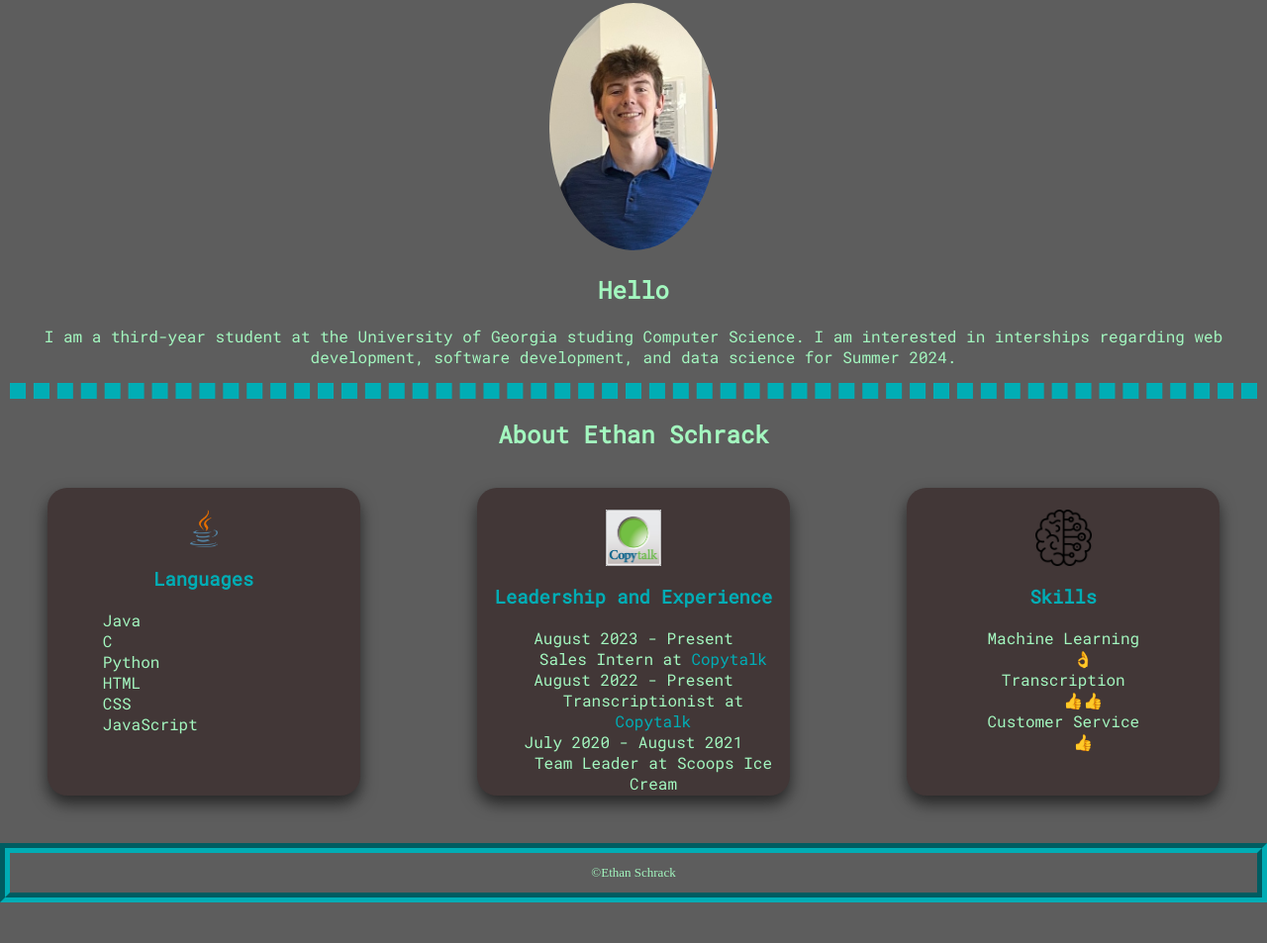
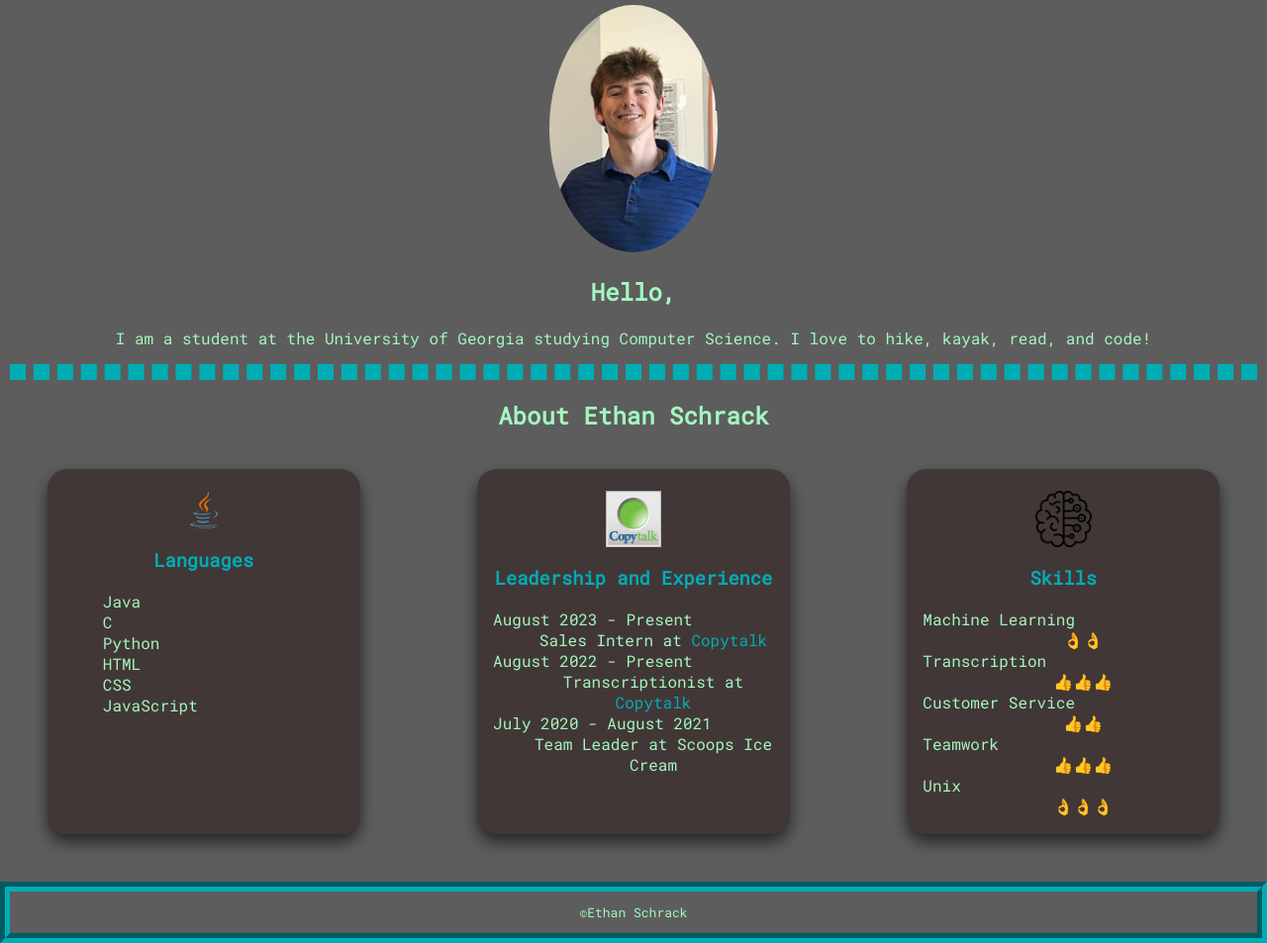
Before and after one commit to EthanSchrack/cv, a plain HTML site: page index.html in a window 1280 px wide. Shown: the part 376-1329 px from the top of the page at 99% size. Before the commit the page ends 1288 px from the top, so only its background shows below. Drawn offline with Linux system fonts and the light colour scheme; a web font is replaced by a local one.

Commit message:
Bug fixes

```diff
--- a/css/styles.css
+++ b/css/styles.css
@@ -31,7 +31,7 @@ footer {
 }
 
 nav, footer {
-    font-family: "Monsterat", serif;
+    font-family: "Roboto Mono", serif;
     font-size: small;
 }
 
@@ -84,7 +84,7 @@ h3 {
 }
 
 .uga {
-    height: 125px;
+    height: 120px;
     position: absolute;
     top: 85px;
     right: 100px;
@@ -137,17 +137,9 @@ ul {
     align-items: start;
 }
 
-dl {
-    display: inline;
-}
-
 dt {
-    display: inline;
-}
-
-dd {
-    flex-basis: 50%;
-    flex-grow: 0;
+    display: flex;
+    flex-wrap: wrap;
 }
 
 .one-col {
--- a/index.html
+++ b/index.html
@@ -15,7 +15,7 @@
 
 <nav>
     <p>
-        <a href="contact.html" target="_blank">Contact Ethan Schrack</a>
+        <a href="contact.html">Contact Ethan Schrack</a>
     </p>
 </nav>
 
@@ -27,11 +27,10 @@
 </section>
 <section class="longer">
     <img src="images/Headshot.jpg" class="headshot" alt="A headshot of the author of this page" title="Ethan Schrack" height="250">
-    <h2>Hello</h2>
+    <h2>Hello,</h2>
     <p>
-        I am a third-year student at the University of Georgia studing Computer Science.
-        I am interested in interships regarding web development, software development, and
-        data science for Summer 2024.
+        I am a student at the University of Georgia studying Computer Science.
+        I love to hike, kayak, read, and code!
     </p>
     <hr>
     <h2>About Ethan Schrack</h2>
@@ -61,16 +60,18 @@
         <img src="images/ml.png" class="ml" title="Machine Learning" alt="Half brain, half tree of nodes">
         <h3>Skills</h3>
         <dl>
-            <dt>Machine Learning<dt> <dd>👌</dd>
-            <dt>Transcription</dt> <dd>👍👍</dd>
-            <dt>Customer Service</dt> <dd>👍</dd>
+            <dt>Machine Learning<dt> <dd>👌👌</dd>
+            <dt>Transcription</dt> <dd>👍👍👍</dd>
+            <dt>Customer Service</dt> <dd>👍👍</dd>
+            <dt>Teamwork</dt> <dd>👍👍👍</dd>
+            <dt>Unix</dt> <dd>👌👌👌</dd>
         </dl>
     </div>
     </div>
 </section>
 
 <footer>
-    <a href="contact.html" target="_blank">&copy;Ethan Schrack</a>
+    <a href="contact.html">&copy;Ethan Schrack</a>
 </footer>
 
 </body>
```
Also changed, not shown: contact.html (+7 -2 lines).
